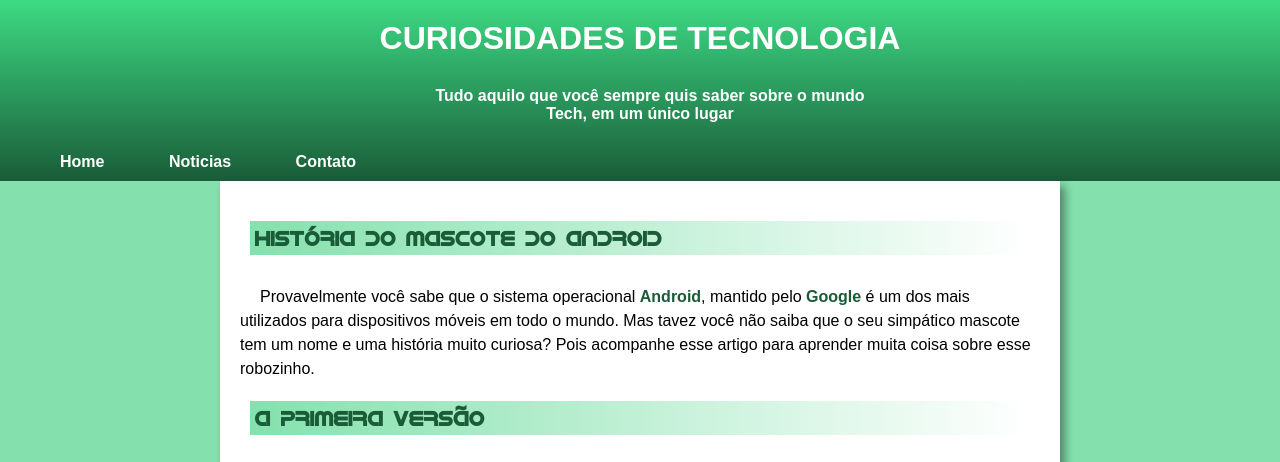
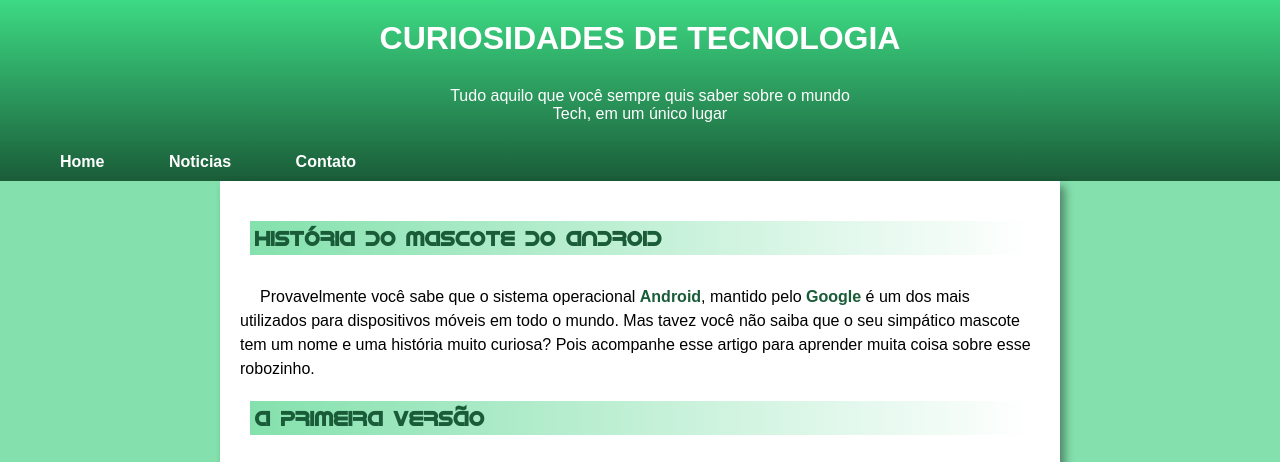
Before and after one commit to juniorsoares35/projeto-android, a plain HTML site: page index.html in a window 1280 px wide. Shown: the top 462 px of the page. Drawn offline with Linux system fonts and the light colour scheme.

Commit message:
Update SiteAndroid.css

```diff
--- a/SiteAndroid.css
+++ b/SiteAndroid.css
@@ -11,7 +11,6 @@
 body{
     font-family: Arial, Helvetica, sans-serif;
     background-color: #84E1AD;
-    margin: 0px;
 }
 
 h1{
@@ -66,7 +65,7 @@ header > h1{
     font-family: Arial, Helvetica, sans-serif;
 }
 header > p{
-    font: bold 1em arial;
+    font: lighter 1em arial;
     color: white;
     text-align: center;
     padding-bottom: 20px;
```
